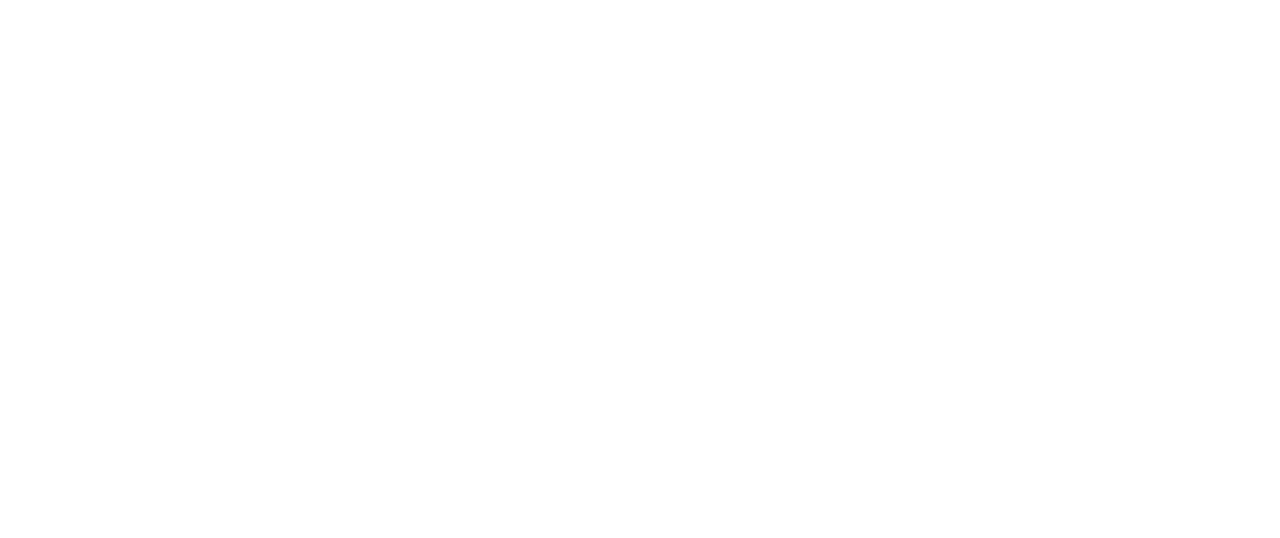
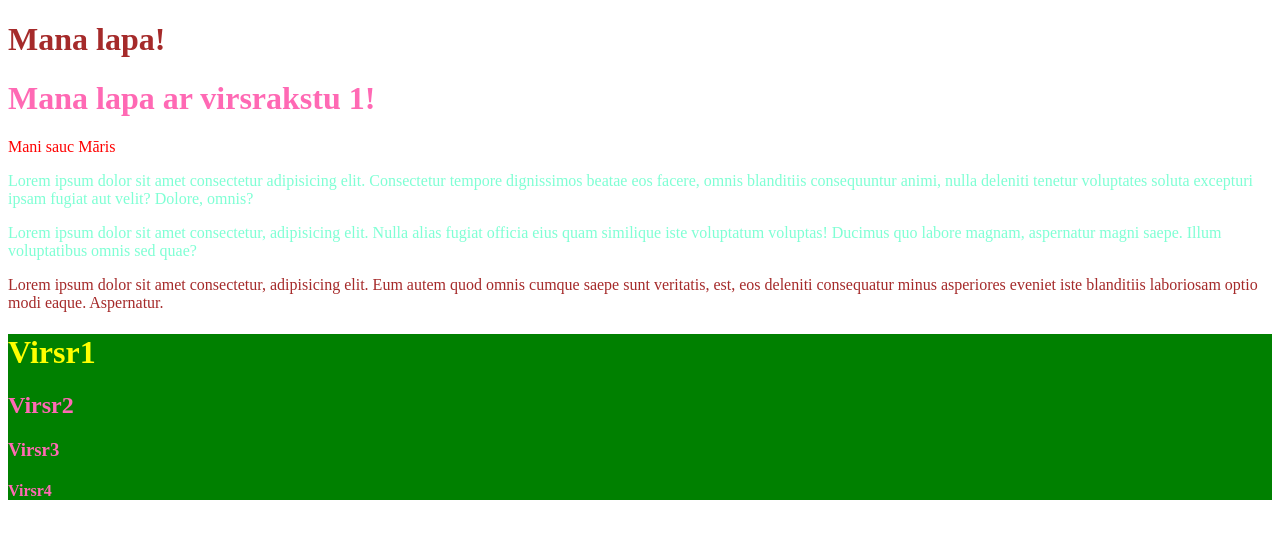
Before and after one commit to rvtprog-2020/HTML-Intro-DP2-1, a plain HTML site: page Index.html in a window 1280 px wide. Drawn offline with Linux system fonts and the light colour scheme.

Commit message:
fixinf again

```diff
--- a/Index.html
+++ b/Index.html
@@ -3,18 +3,43 @@
 <head>
     <meta charset="UTF-8">
     <meta name="viewport" content="width=device-width, initial-scale=1.0">
-    <title>Saiteatsaite.lv</title>
+    <meta http-equiv="X-UA-Compatible" content="ie=edge">
+    <title>Lapas nosaukums</title>
+
+    <link rel="stylesheet" type="text/css" href="css/style.css">
+
     <style>
         p {
-        color:hotpink;
-    }
+            color:aquamarine;
+        }
 
-<style>
+        .article {
+            color:brown;
+        }
+
+        #container {
+            background-color: green;
+        }
+
+        #container h1{
+            color: yellow;
+        }
+    </style>
 </head>
 <body>
+    <h1 class="article">Mana lapa!</h1>
+    <h1>Mana lapa ar virsrakstu 1!</h1>
 
+    <p style="color: red;">Mani sauc Māris</p>
+    <p>Lorem ipsum dolor sit amet consectetur adipisicing elit. Consectetur tempore dignissimos beatae eos facere, omnis blanditiis consequuntur animi, nulla deleniti tenetur voluptates soluta excepturi ipsam fugiat aut velit? Dolore, omnis?</p>
+    <p>Lorem ipsum dolor sit amet consectetur, adipisicing elit. Nulla alias fugiat officia eius quam similique iste voluptatum voluptas! Ducimus quo labore magnam, aspernatur magni saepe. Illum voluptatibus omnis sed quae?</p>
+    <p class="article">Lorem ipsum dolor sit amet consectetur, adipisicing elit. Eum autem quod omnis cumque saepe sunt veritatis, est, eos deleniti consequatur minus asperiores eveniet iste blanditiis laboriosam optio modi eaque. Aspernatur.</p>
+
+    <div id="container">
+        <h1>Virsr1</h1>
+        <h2>Virsr2</h2>
+        <h3>Virsr3</h3>
+        <h4>Virsr4</h4>
+    </div>
 </body>
-    <h1>Mana lapa! </h1>
-
-    <p style='color:hotpink;'>Mani sauc Kārlis.</p>
 </html>
```
